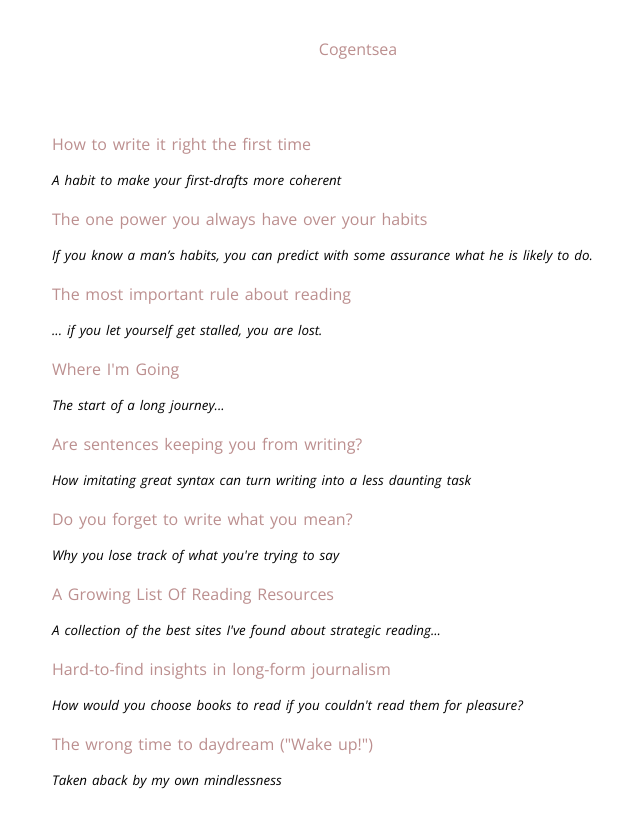
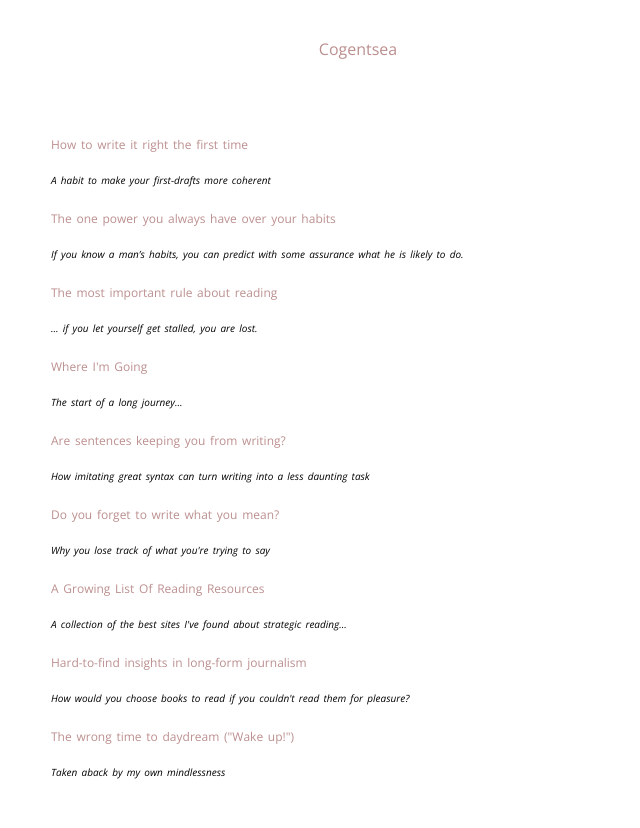
Before and after one commit to jacksoncusick/cogentsea, a Jekyll site: the page built from index.html, in a window 1280 px wide. Shown: the top 828 px of the page, without its empty margins (282-922 px from the left). Built offline with Jekyll 4.4.1, drawn with Linux system fonts in a browser that asks for light colours; the list of posts is cut into pages by our own code.

Commit message:
Update og_main.css

```diff
--- a/stylesheets/og_main.css
+++ b/stylesheets/og_main.css
@@ -13,7 +13,7 @@ html, body {
 	background-color: #FFFFFF;
 }
 body {
-	font: medium;
+	font: large;
 	word-spacing: 0.1em;
 	max-width: 700px;
 	margin: 0 auto;
@@ -63,7 +63,7 @@ h3 {
 p, ul, ol {
 	max-width: 700px;
 	font-family: 'Open Sans', sans-serif;
-	font-size: 16px;
+	font-size: 12px;
 	line-height: 35px;
 	margin: 1.556em 0;
 	color: #000000;
```
